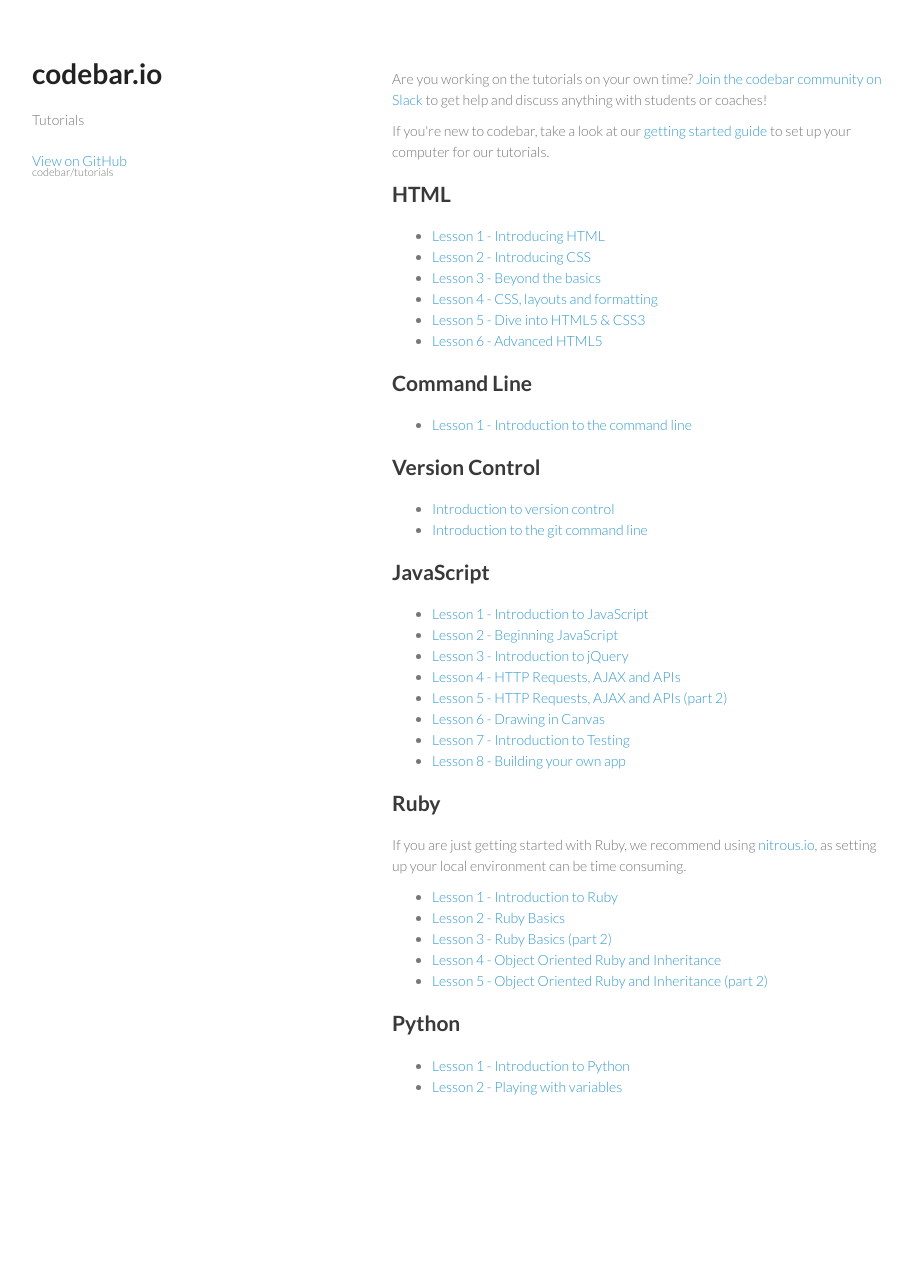
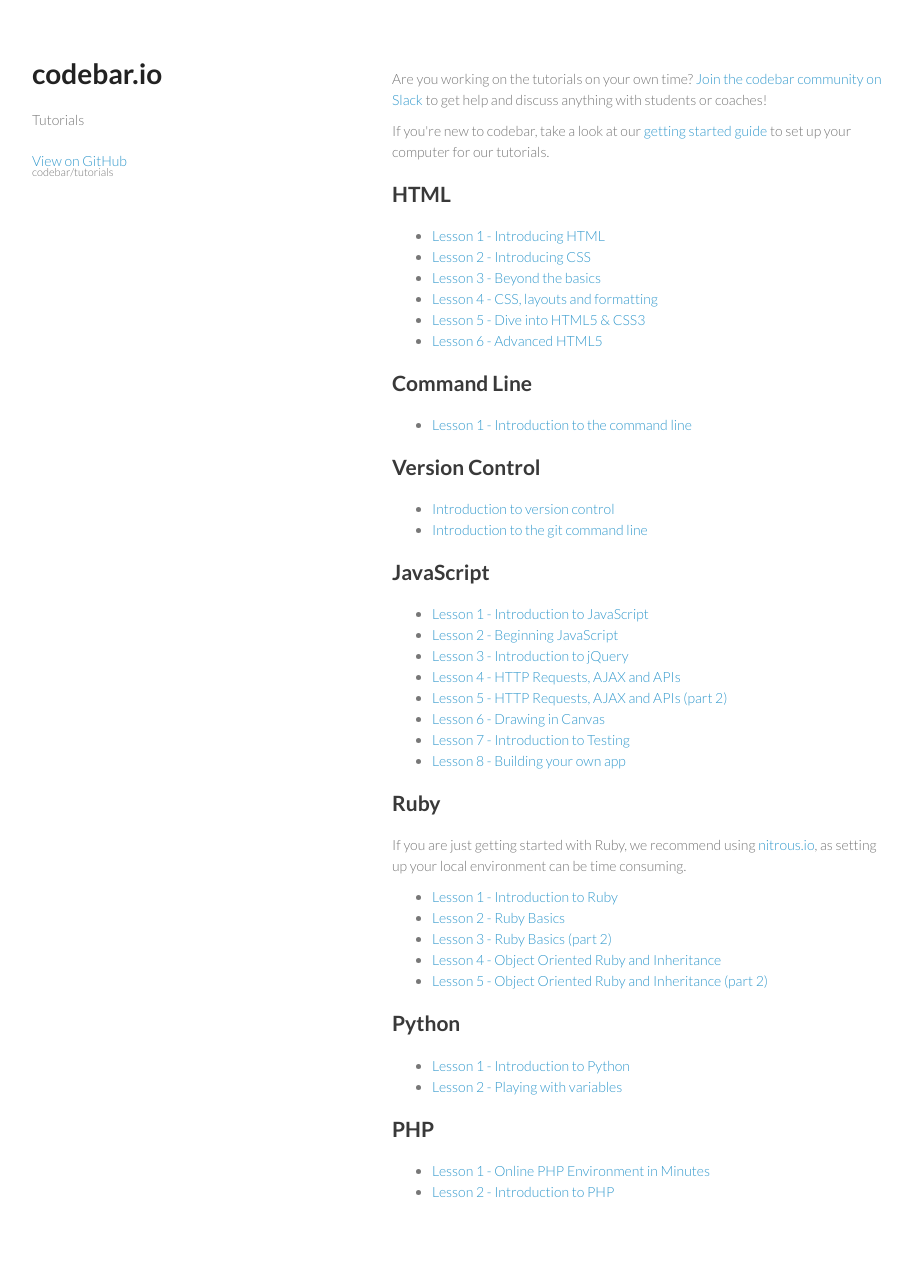
Before and after one commit to codebar/tutorials, a Jekyll site: the page index.html, which Jekyll copies as it is, in a window 1280 px wide. Shown: the whole page, without its empty margins (178-1090 px from the left). Built offline with Jekyll 4.4.1, drawn with Linux system fonts in a browser that asks for light colours; Markdown is read by kramdown in place of the engine named in the settings; before the commit the page ends 1167 px from its top, so only the background shows below that.

Commit message:
Added PHP lesson links to the honepage

```diff
--- a/index.html
+++ b/index.html
@@ -81,6 +81,13 @@
             <li><a href="python/lesson1/tutorial.html">Lesson 1 - Introduction to Python</a></li>
             <li><a href="python/lesson2/tutorial.html">Lesson 2 - Playing with variables</a></li>
           </ul>
+
+          <h2>PHP</h2>
+
+          <ul>
+            <li><a href="php/lesson1/tutorial.html">Lesson 1 - Online PHP Environment in Minutes</a></li>
+            <li><a href="php/lesson2/tutorial.html">Lesson 2 - Introduction to PHP</a></li>
+          </ul>
           </section>
           <footer>
           </footer>
```
